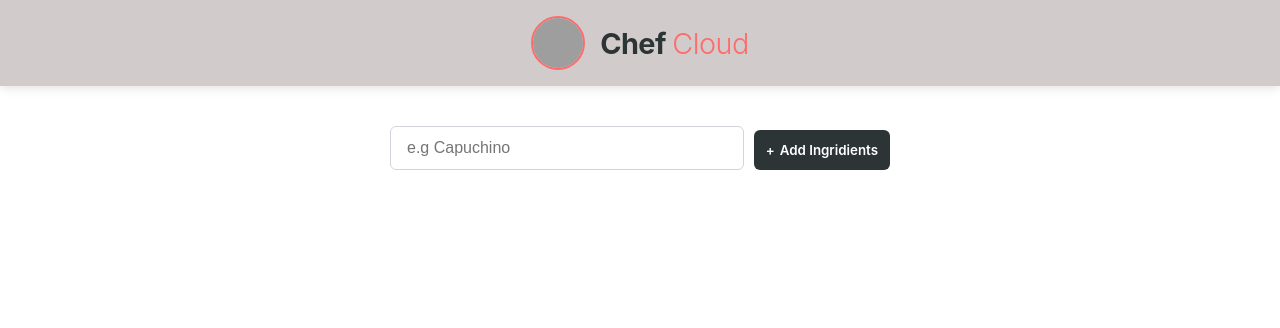
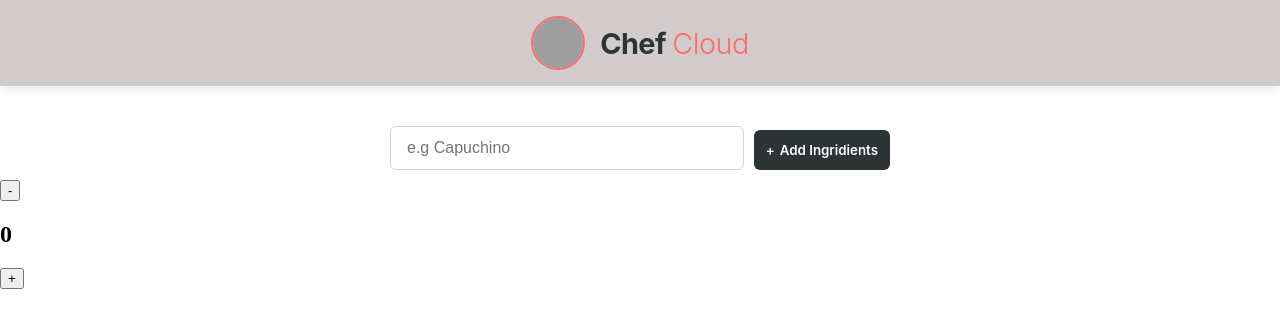
Before and after one commit to wainaina-mwangi/Chef-Cloud, a React (Vite) app: page / in a window 1280 px wide. Shown: the top 328 px of the page. Built offline with nearby package versions, Linux system fonts and the light colour scheme; grey boxes are pictures that could not be loaded.

Commit message:
working with states

```diff
--- a/src/App.jsx
+++ b/src/App.jsx
@@ -1,12 +1,14 @@
 import React from 'react'
 import Header from './components/Header'
 import Main from './components/Main'
+import State from './components/State'
 
 function App() {
   return (
     <>
     <Header/>
     <Main/>
+    <State/>
     </>
   )
 }
--- /dev/null
+++ b/src/components/State.jsx
@@ -0,0 +1,24 @@
+import React from 'react'
+import{useState} from 'react'
+
+function State() {
+const[count,setCount]=useState(0);
+
+function add() {
+    setCount(prevCount=>prevCount + 1)
+}
+
+function sub() {
+    setCount(prevCount => prevCount - 1)
+}
+
+  return (
+    <div>
+        <button onClick={sub}>-</button>
+        <h2>{count}</h2>
+        <button onClick={add}>+</button>
+    </div>
+  )
+}
+
+export default State
```
